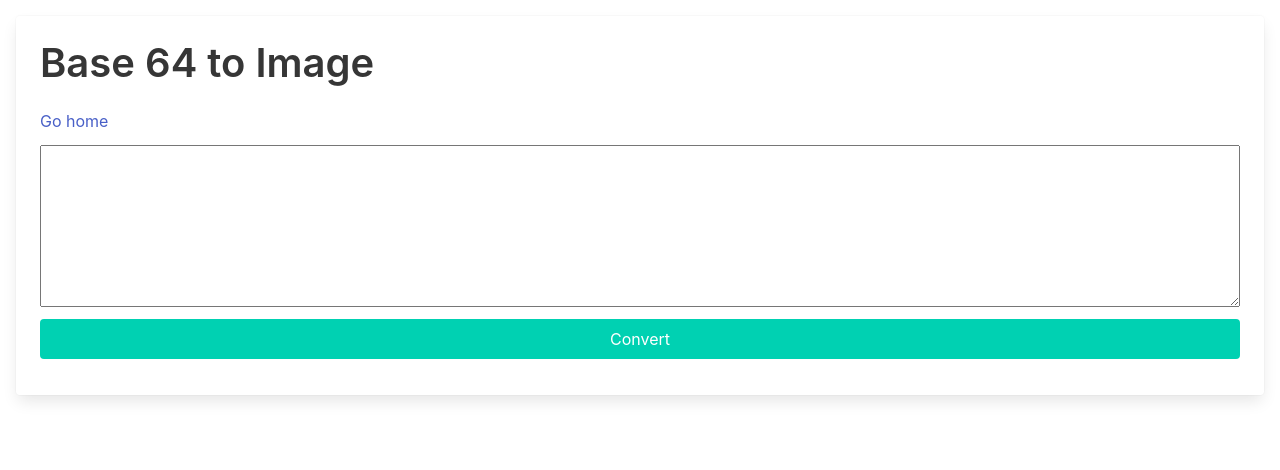
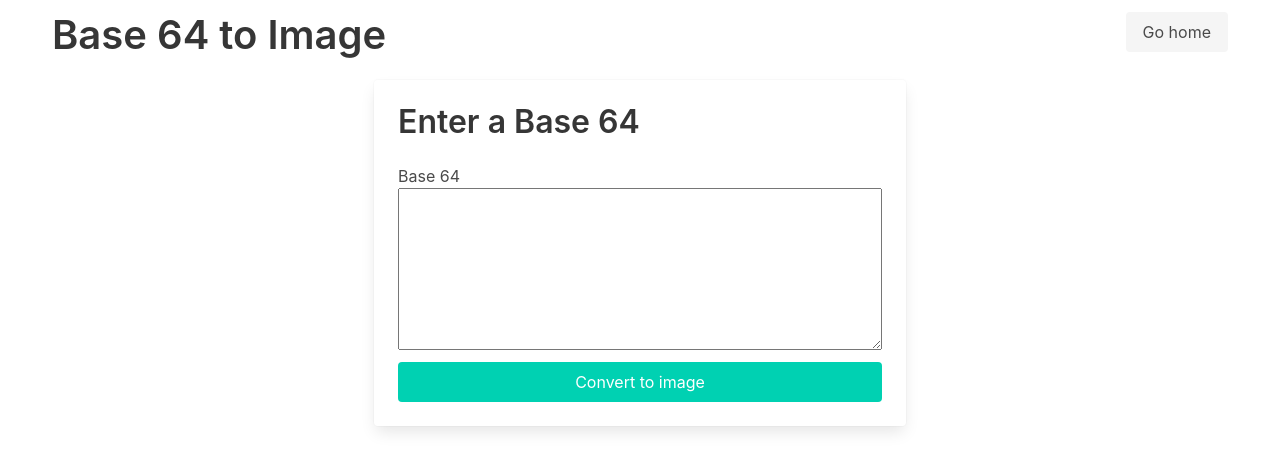
Before and after one commit to gioudi/ts-exercises, a website: page examples/basics/base64_to_image/index.html in a window 1280 px wide. Drawn offline with nearby package versions, Linux system fonts and the light colour scheme.

Commit message:
fix/refactor_several_index_html

```diff
--- a/examples/basics/base64_to_image/index.html
+++ b/examples/basics/base64_to_image/index.html
@@ -8,24 +8,30 @@
     <link rel="stylesheet" href="https://cdn.jsdelivr.net/npm/bulma@0.9.4/css/bulma.min.css">
 </head>
 <body>
-
-     <section class="card m-4 card-content">
-        <h2 class="title is-2">Base 64 to Image</h2>
-
-        <a href="../../index.html" class="is-small ">Go home</a>
-
-        <div class="is-flex is-flex-direction-column is-justify-content-center my-3">
-            <textarea name="" id="payload" cols="30" rows="10" class="mb-3"></textarea>
-
-
-            <button id="convert" class="button is-primary">Convert</button>
-        </div>
-
-
-     </section>
+    <section class="container pt-3">
+        <nav class="navbar" role="navigation" aria-label="main navigation">
+            <div class="navbar-brand">
+             <h2 class="title is-2" class="navbar-item">Base 64 to Image</h2>
+            </div>
+            <div class="navbar-menu">
+                <a href="../../../index.html" class="navbar-end button is-light" >Go home</a>
+              </div>
+          </nav>
+            <div class="columns is-flex is-justify-content-center">
+              <div class="column  is-6">
+                <section class="card m-4 card-content">
+                    <h3 class="title is-3" class="navbar-item">Enter a Base 64</h3>
+                    <form class="is-flex is-flex-direction-column">
+                        <label for="payload">Base 64</label>
+                        <textarea name="payload" id="payload" cols="30" rows="10" class="mb-3"></textarea>
+                        <button id="convert" type="button" class="button is-primary">Convert to image</button>
+                    </form>
+                    <div id="bodyDiv"></div>
+                 </section>
+              </div>
+            </div>
+    </section>
     <script>var exports = {};</script>
     <script src="./index.js"></script>
-
-
 </body>
 </html>
```
Also changed, not shown: examples/basics/aritmethic_operations/index.html (+2 -2 lines), examples/basics/celcius_to_farenheit/index.html (+23 -14 lines), examples/basics/convert_number_to_hours_minutes/index.html (+23 -15 lines), examples/basics/convert_string_to_array/index.html (+23 -16 lines).
